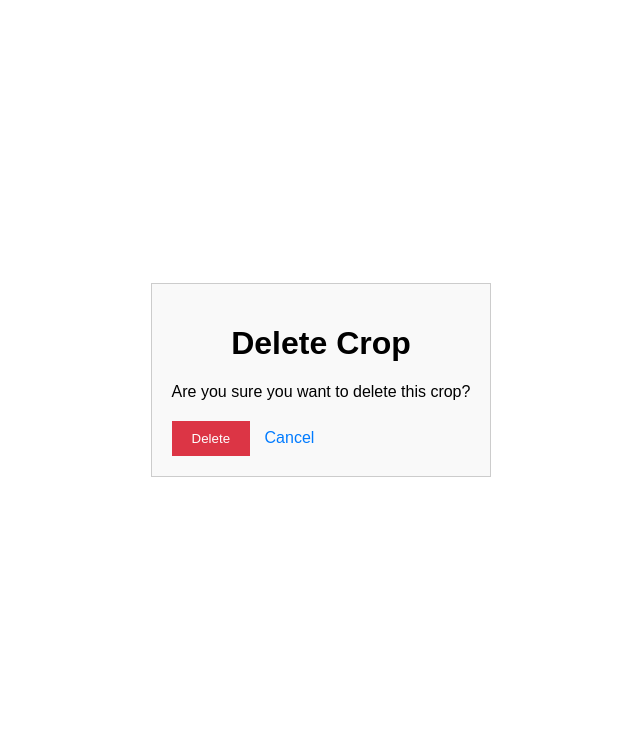
After one commit to Denisganga/Farm_Management_System, a Django app: page /delete_crops/1/ in a window 1280 px wide. The commit adds this page. Shown: the top 739 px of the page, without its empty margins (319-959 px from the left). Run offline with Django 4.2, Linux system fonts and the light colour scheme; tables that the repository leaves empty hold one stand-in row (values such as "Sample post").

Commit message:
the delete functionality on the crops reports

```diff
--- /dev/null
+++ b/homepage/templates/homepage/deletecrops.html
@@ -0,0 +1,65 @@
+
+<!DOCTYPE html>
+<html>
+<head>
+  <title>Delete Crop</title>
+<style>
+
+body {
+    font-family: Arial, sans-serif;
+    margin: 20px;
+    display: flex;
+    justify-content: center;
+    align-items: center;
+    height: 90vh;
+
+  }
+
+  h1 {
+    text-align: center;
+  }
+
+  .delete-container {
+    max-width: 400px;
+    margin: 0 auto;
+    padding: 20px;
+    border: 1px solid #ccc;
+    background-color: #f9f9f9;
+  }
+
+  p {
+    margin-bottom: 20px;
+  }
+
+  .delete-button {
+    padding: 10px 20px;
+    background-color: #dc3545;
+    color: #fff;
+    border: none;
+    cursor: pointer;
+  }
+
+  .cancel-link {
+    margin-left: 10px;
+    color: #007bff;
+    text-decoration: none;
+  }
+
+  .delete-button:hover,
+  .cancel-link:hover {
+    opacity: 0.8;
+  }
+</style>
+</head>
+<body>
+  <div class="delete-container">
+    <h1>Delete Crop</h1>
+    <p>Are you sure you want to delete this crop?</p>
+    <form method="post">
+      {% csrf_token %}
+      <input class="delete-button" type="submit" value="Delete">
+      <a class="cancel-link" href="{% url 'homepage:show-crops' %}">Cancel</a>
+    </form>
+  </div>
+</body>
+</html>
--- a/homepage/templates/homepage/showcrops.html
+++ b/homepage/templates/homepage/showcrops.html
@@ -61,7 +61,7 @@
 </style>
 </head>
 <body>
-  <h2>Crops List</h2>
+  <h1>Crops List</h1>
   {% if crops %}
     <table class="crop-table">
       <tr>
@@ -96,7 +96,7 @@
           <td>
 
             <a href="{% url 'homepage:update-crops' Cid=crop.Cid %}" class="update-link">Update</a>
-            <a href="" class=delete-link>Delete</a>
+            <a href="{% url 'homepage:delete-crops' Cid=crop.Cid %}" class=delete-link>Delete</a>
           </td>
           </td>
 
--- a/homepage/urls.py
+++ b/homepage/urls.py
@@ -8,6 +8,7 @@ from .views import (
     Show_crops,
     Add_crops,
     Update_crops,
+    Delete_crops
 )
 
 app_name = "homepage"
@@ -21,4 +22,5 @@ urlpatterns = [
     path("show_crops/", Show_crops, name="show-crops"),
     path("add-crops/", Add_crops, name="add-crops"),
     path("update_crops/<int:Cid>/", Update_crops, name="update-crops"),
+    path("delete_crops/<int:Cid>/", Delete_crops, name="delete-crops")
 ]
--- a/homepage/views.py
+++ b/homepage/views.py
@@ -91,3 +91,11 @@ def Update_crops(request, Cid):
         print(form.errors)
 
     return render(request, "homepage/updatecrops.html", {"crops": crops})
+
+def Delete_crops (request,Cid):
+    crops=Crops.objects.get(Cid=Cid)
+    if request.method =="POST":
+        crops.delete()
+        return redirect("homepage:show-crops")
+
+    return render(request,'homepage/deletecrops.html', {'crops':crops})
```
